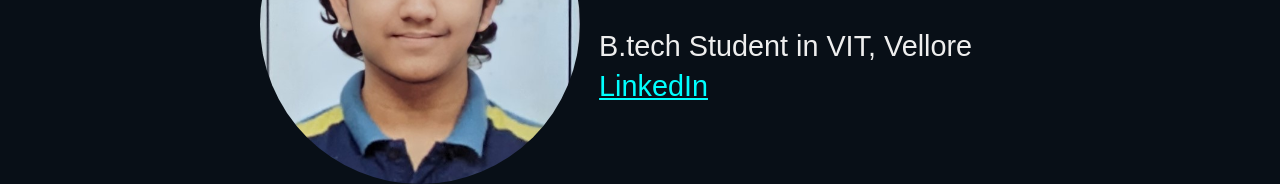
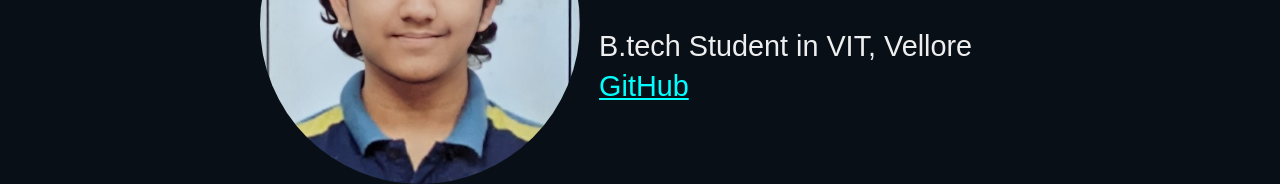
Before and after one commit to sarthak23j/carRental, a React (Vite) app: page /our-team in a window 1280 px wide. Shown: the part 456-640 px from the top of the page. Built offline with nearby package versions, Linux system fonts and the light colour scheme.

Commit message:
linkedin to github

```diff
--- a/src/pages/OurTeam.jsx
+++ b/src/pages/OurTeam.jsx
@@ -13,7 +13,7 @@ export default function OurTeam(){
                 <div className="member-name">SARTHAK JINDAL</div>
                 <div className="member-info">
                     <div className="member-degree">B.tech Student in VIT, Vellore</div>
-                    <Link className="member-linkedin" to="https://www.linkedin.com/in/sarthak-jindal-203217219/">LinkedIn</Link>
+                    <Link className="member-linkedin" to="https://github.com/sarthak23j">GitHub</Link>
                 </div>
             </div>
         </section><section className="team-member">
```
